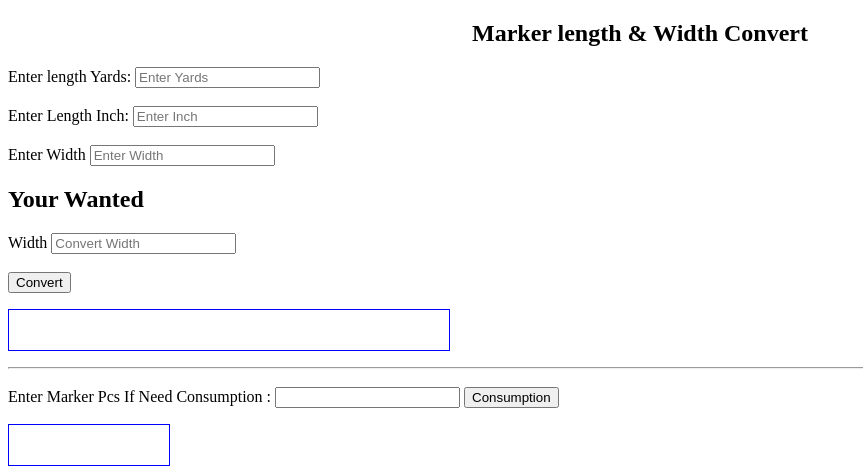
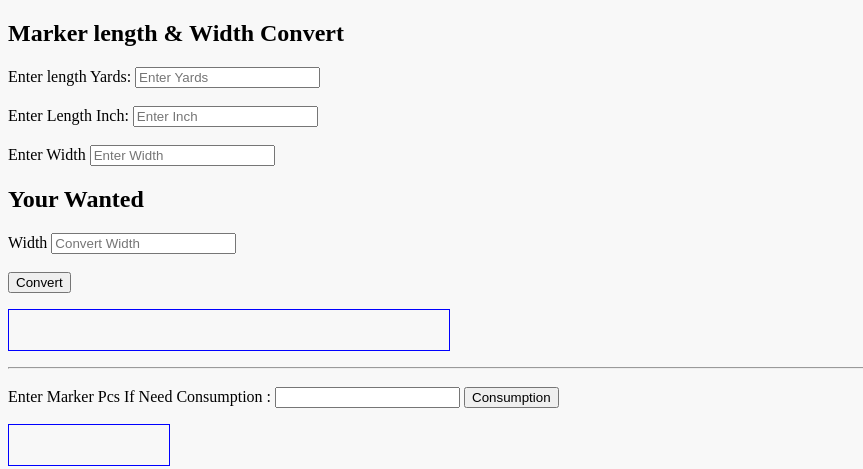
Before and after one commit to abusayed-ahmed/marker-length-width-consumption, a plain HTML site: page index.html in a window 1280 px wide. Shown: the whole page, without its empty margins (0-863 px from the left). Drawn offline with Linux system fonts and the light colour scheme.

Commit message:
Update index.html

```diff
--- a/index.html
+++ b/index.html
@@ -6,9 +6,9 @@
   <meta name="viewport" content="width=device-width, initial-scale=1.0">
     <title>Yards to Inches Converter</title>
 </head>
-<body>
+<body style="background-color:rgb(248,248,248)">
 	<div>
-		<h2 style="text-align:center">Marker length & Width Convert</h2>
+		<h2 style="text-align:center,background-color:rgb(221,221,221)">Marker length & Width Convert</h2>
 		<label for="yards">Enter length Yards:</label>
 		<input type="number" id="yards" name="yards" placeholder="Enter Yards"><br>
 		<br>
```
